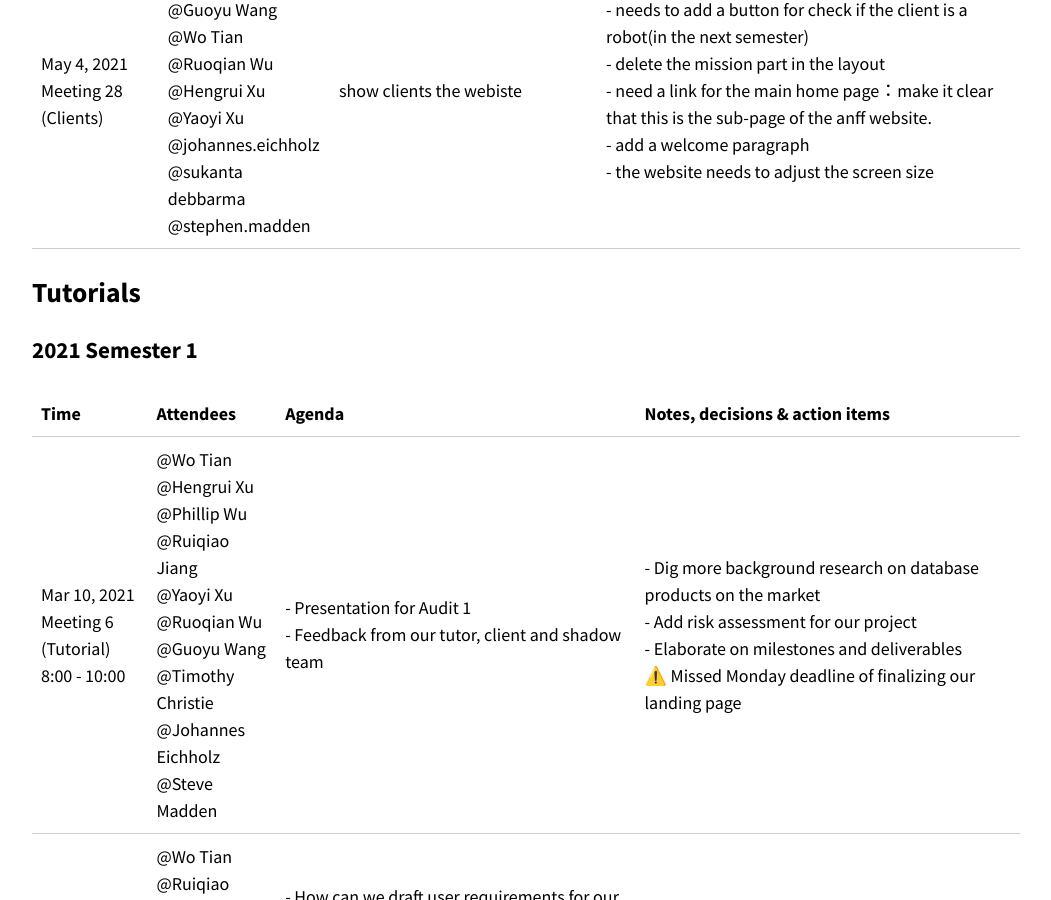
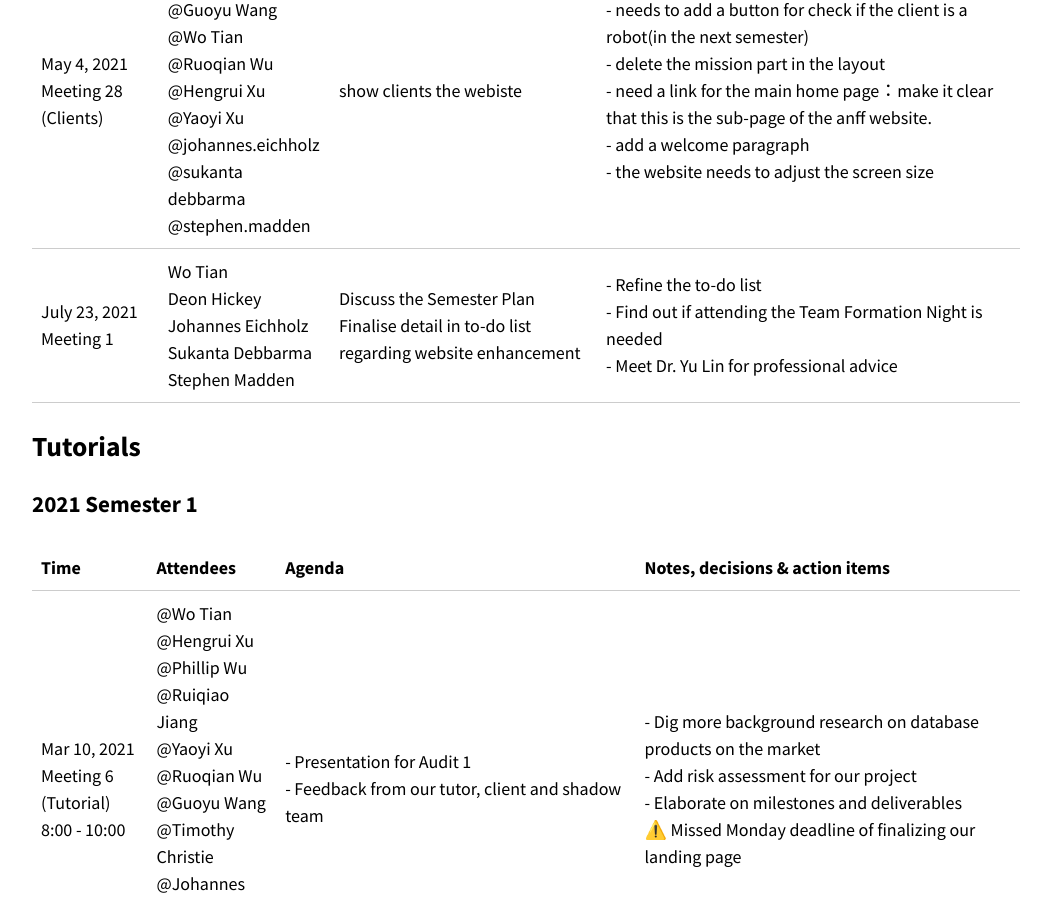
Before and after one commit to optofab/optofab.github.io, a Jekyll site: the page built from meetings.md, in a window 1280 px wide and 900 px high, scrolled down 5332 px. Shown: the whole window, without its empty margins (114-1165 px from the left). Built offline with Jekyll 4.4.1, drawn with Linux system fonts in a browser that asks for light colours; nearby versions of some CDN libraries; emoji names are drawn with the system emoji font.

Commit message:
Update meetings.md

```diff
--- a/meetings.md
+++ b/meetings.md
@@ -133,6 +133,12 @@ entires_layout: list
     <td>show clients the webiste</td>
     <td>- needs to add a button for check if the client is a robot(in the next semester)<br>- delete the mission part in the layout<br>- need a link for the main home page：make it clear that this is the sub-page of the anff website.<br>- add a welcome paragraph <br>- the website needs to adjust the screen size</td>
   </tr>
+    <tr>
+    <td>July 23, 2021 <br>Meeting 1</td>
+    <td>Wo Tian <br>Deon Hickey<br>Johannes Eichholz  <br>Sukanta Debbarma  <br>Stephen Madden  </td>
+    <td>Discuss the Semester Plan<br>Finalise detail in to-do list regarding website enhancement</td>
+    <td>- Refine the to-do list<br>- Find out if attending the Team Formation Night is needed<br>- Meet Dr. Yu Lin for professional advice</td>
+  </tr>
 </table>
 
 ## Tutorials
```
